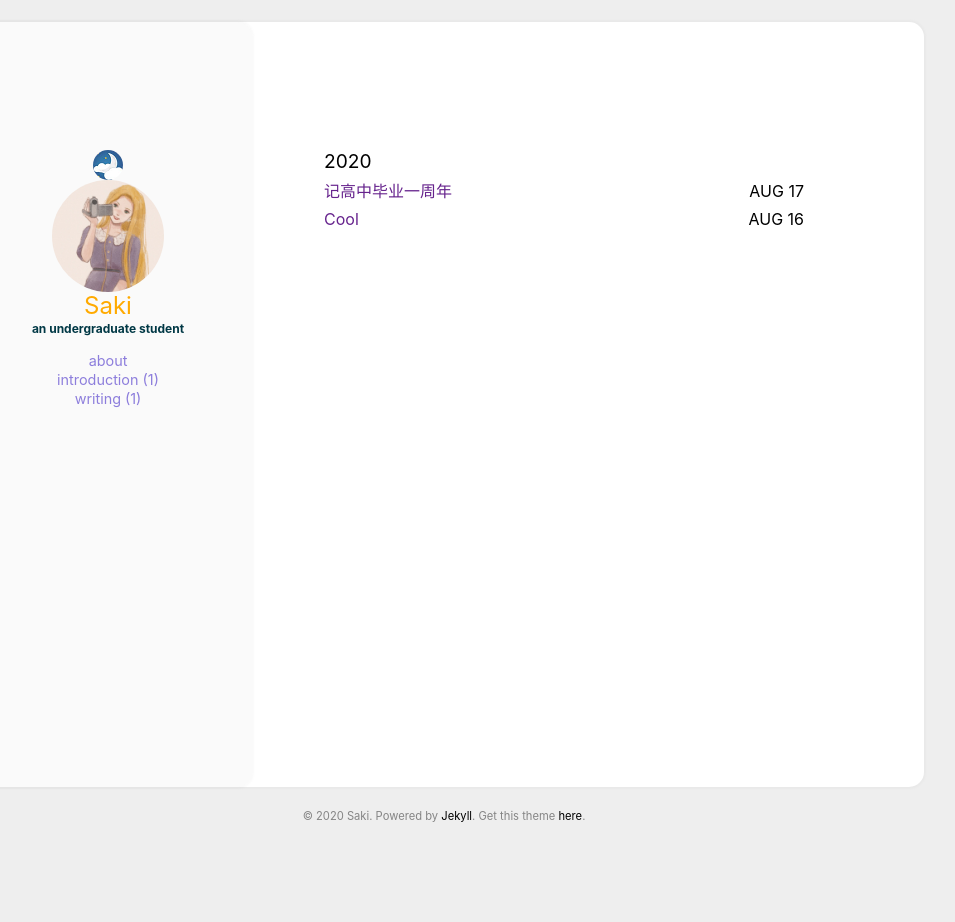
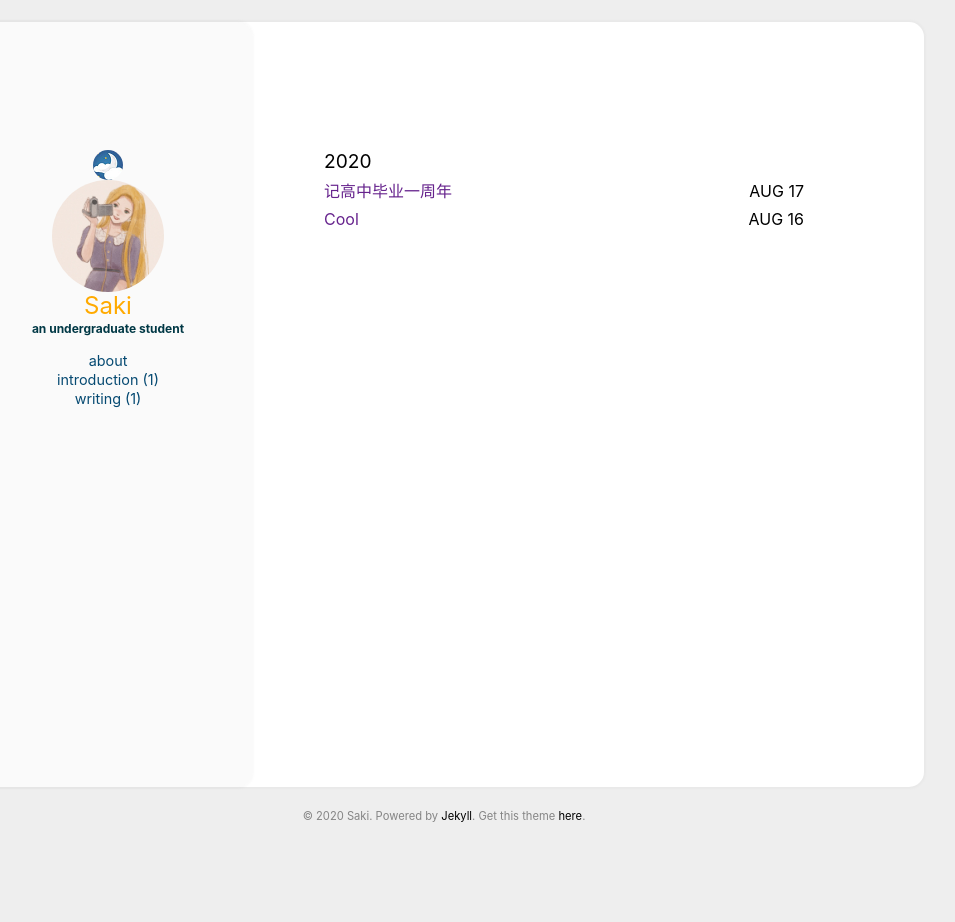
Before and after one commit to infinity1009/Saki.github.io, a Jekyll site: the page built from index.html, in a window 1280 px wide. Shown: the whole page, without its empty margins (196-1151 px from the left). Built offline with Jekyll 4.4.1, drawn with Linux system fonts in a browser that asks for light colours.

Commit message:
Update main.scss

```diff
--- a/assets/css/main.scss
+++ b/assets/css/main.scss
@@ -19,8 +19,8 @@
     --archive_title_hover: #4f0cca;
     --name_font: #FFAA00;
     --job_font: #003845;
-    --nav_font: #8d7edc;
-    --nav_font_hover: #D4CEF2;
+    --nav_font: #064a72;
+    --nav_font_hover: #0a57af;
     --shadow_color: rgba(160, 160, 160, 0.05);
     --post_title: #003845;
     --post_date: #003845;
```
